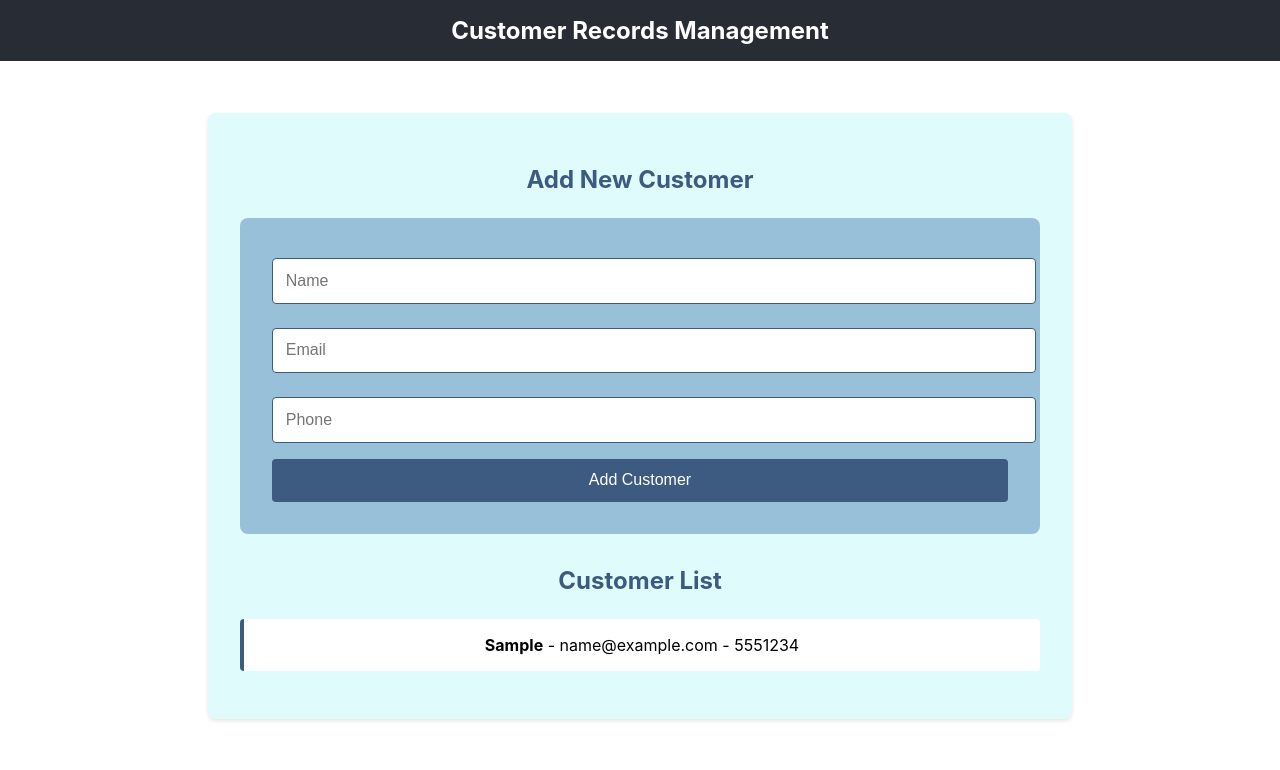
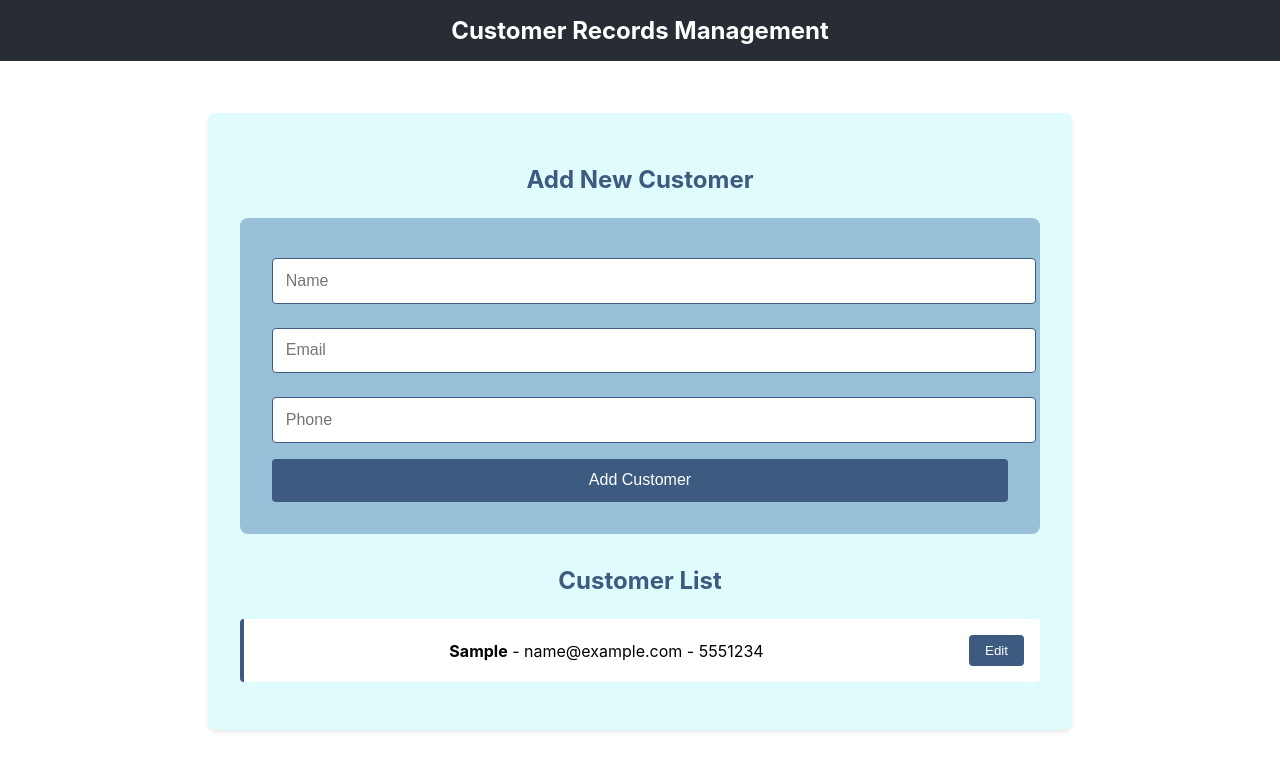
Before and after one commit to ksuleymanoglu/aider-env, a React (Create React App) app: page / in a window 1280 px wide. Both pictures are taken after typing "Sample", "name@example.com", "5551234" into the empty fields and a click on the button "Add Customer". Shown: the top 770 px of the page. Built offline with nearby package versions, Linux system fonts and the light colour scheme; the HTML template or start-up script is replaced by a standard one.

Commit message:
feat: Add inline editing for customer information

```diff
--- a/src/App.js
+++ b/src/App.js
@@ -11,13 +11,23 @@ function App() {
     setCustomers([...customers, { ...customer, id: Date.now() }]);
   };
 
+  const updateCustomer = (id, updatedCustomer) => {
+    setCustomers(customers.map(customer =>
+      customer.id === id ? { ...updatedCustomer, id } : customer
+    ));
+  };
+
   return (
     <Router>
       <div className="App">
         <Navbar />
         <div className="container">
           <Routes>
-            <Route path="/" element={<CustomerList customers={customers} onAddCustomer={addCustomer} />} />
+            <Route path="/" element={<CustomerList
+              customers={customers}
+              onAddCustomer={addCustomer}
+              onUpdateCustomer={updateCustomer}
+            />} />
           </Routes>
         </div>
       </div>
--- a/src/components/CustomerList.css
+++ b/src/components/CustomerList.css
@@ -53,6 +53,41 @@
   margin-bottom: 0.5rem;
   border-radius: 4px;
   border-left: 4px solid #3D5A80;
+  display: flex;
+  justify-content: space-between;
+  align-items: center;
+}
+
+.edit-button {
+  background-color: #3D5A80;
+  color: white;
+  padding: 0.5rem 1rem;
+  border: none;
+  border-radius: 4px;
+  cursor: pointer;
+  margin-left: 1rem;
+}
+
+.edit-button:hover {
+  opacity: 0.9;
+}
+
+.edit-form {
+  display: flex;
+  gap: 0.5rem;
+  width: 100%;
+  align-items: center;
+}
+
+.edit-form input {
+  padding: 0.5rem;
+  border: 1px solid #98C1D9;
+  border-radius: 4px;
+  flex: 1;
+}
+
+.customer-info {
+  flex: 1;
 }
 
 h2 {
--- a/src/components/CustomerList.js
+++ b/src/components/CustomerList.js
@@ -1,7 +1,7 @@
 import React, { useState } from 'react';
 import './CustomerList.css';
 
-function CustomerList({ customers, onAddCustomer }) {
+function CustomerList({ customers, onAddCustomer, onUpdateCustomer }) {
   const [formData, setFormData] = useState({
     name: '',
     email: '',
@@ -65,7 +65,43 @@ function CustomerList({ customers, onAddCustomer }) {
         <ul className="customer-list">
           {customers.map(customer => (
             <li key={customer.id} className="customer-item">
-              <strong>{customer.name}</strong> - {customer.email} - {customer.phone}
+              {customer.editing ? (
+                <div className="edit-form">
+                  <input
+                    type="text"
+                    value={customer.name}
+                    onChange={(e) => onUpdateCustomer(customer.id, { ...customer, name: e.target.value })}
+                  />
+                  <input
+                    type="email"
+                    value={customer.email}
+                    onChange={(e) => onUpdateCustomer(customer.id, { ...customer, email: e.target.value })}
+                  />
+                  <input
+                    type="tel"
+                    value={customer.phone}
+                    onChange={(e) => onUpdateCustomer(customer.id, { ...customer, phone: e.target.value })}
+                  />
+                  <button
+                    className="edit-button"
+                    onClick={() => onUpdateCustomer(customer.id, { ...customer, editing: false })}
+                  >
+                    Save
+                  </button>
+                </div>
+              ) : (
+                <>
+                  <div className="customer-info">
+                    <strong>{customer.name}</strong> - {customer.email} - {customer.phone}
+                  </div>
+                  <button
+                    className="edit-button"
+                    onClick={() => onUpdateCustomer(customer.id, { ...customer, editing: true })}
+                  >
+                    Edit
+                  </button>
+                </>
+              )}
             </li>
           ))}
         </ul>
```
